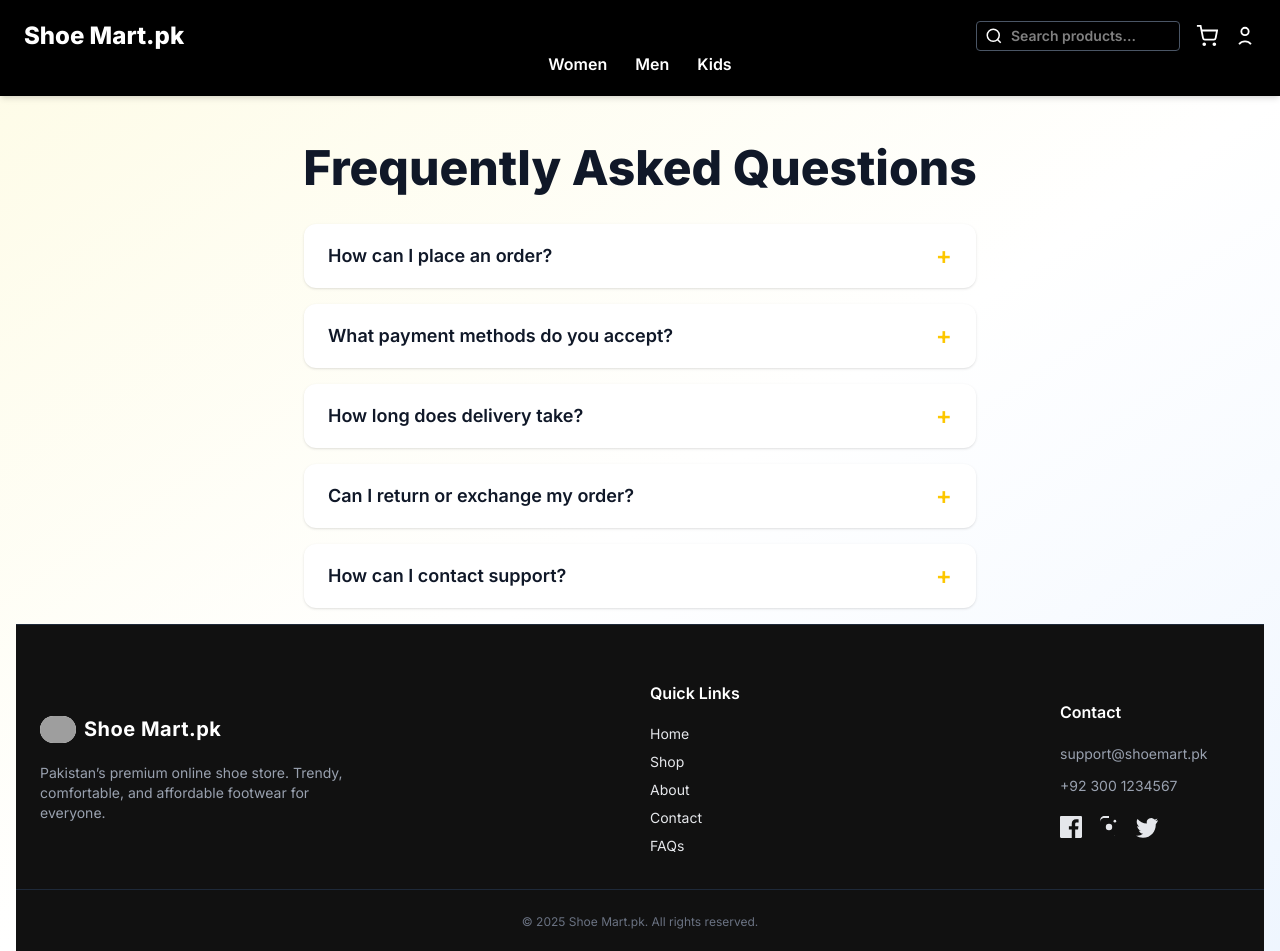
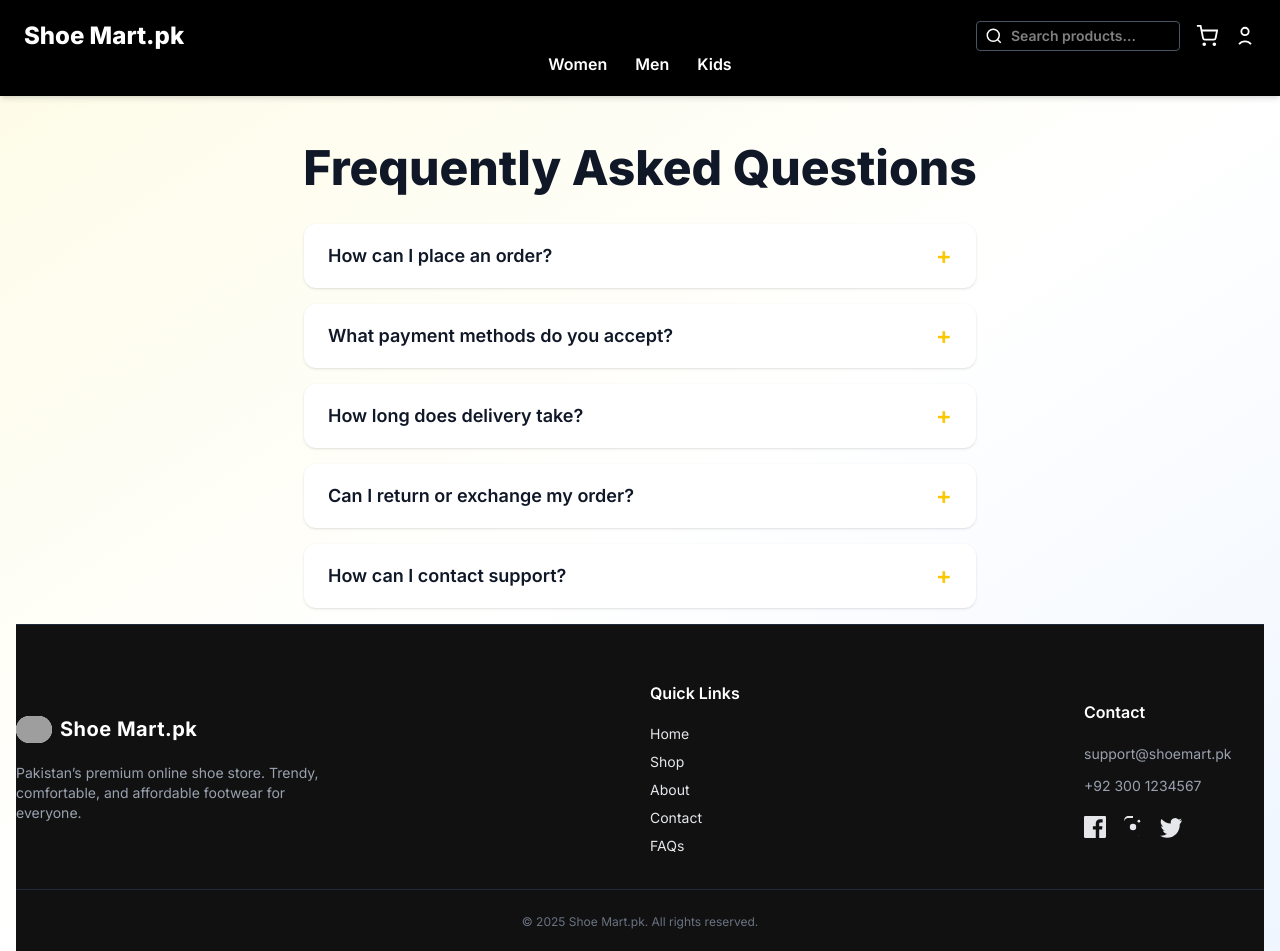
Before and after one commit to waqasahmad18/Shoe-Mart.pk, a Next.js app: page /faqs in a window 1280 px wide. Shown: the top 951 px of the page. Built offline with nearby package versions, Linux system fonts and the light colour scheme; grey boxes are pictures that could not be loaded.

Commit message:
Fix: Make footer truly full width and responsive on all pages including mobile

```diff
--- a/src/app/products/[id]/page.tsx
+++ b/src/app/products/[id]/page.tsx
@@ -246,7 +246,7 @@ export default function ProductDetailPage() {
       </div>
       {/* Reviews Section */}
       <div className="container mx-auto px-4 max-w-2xl">
-        <h2 className="text-2xl font-bold mb-4">Write a Review</h2>
+        <div className="font-bold text-xl text-black mb-2">Write a Review</div>
         <form onSubmit={handleReviewSubmit} className="bg-white rounded-xl shadow p-6 flex flex-col gap-4">
           {thankYou && <div className="text-green-600 text-sm">Thank you for your feedback!</div>}
           {reviewError && <div className="text-red-600 text-sm">{reviewError}</div>}
--- a/src/components/Footer.tsx
+++ b/src/components/Footer.tsx
@@ -12,8 +12,8 @@ const menuItems = [
 
 export default function Footer() {
   return (
-    <footer className="w-full bg-[#111] text-gray-200 pt-14 pb-6 px-0 border-t border-gray-800 mt-0" data-aos="fade-up">
-      <div className="flex flex-col md:flex-row gap-10 md:gap-0 justify-between items-center md:items-center mb-8 text-center md:text-left w-full px-6">
+    <footer className="w-full bg-[#111] text-gray-200 pt-14 pb-6 border-t border-gray-800 mt-0" data-aos="fade-up">
+      <div className="flex flex-col md:flex-row gap-10 md:gap-0 justify-between items-center md:items-center mb-8 text-center md:text-left w-full">
         {/* Logo & About */}
         <div className="flex flex-col items-center md:items-start gap-3 max-w-xs">
           <div className="flex items-center gap-2 mb-2 justify-center md:justify-start">
```
